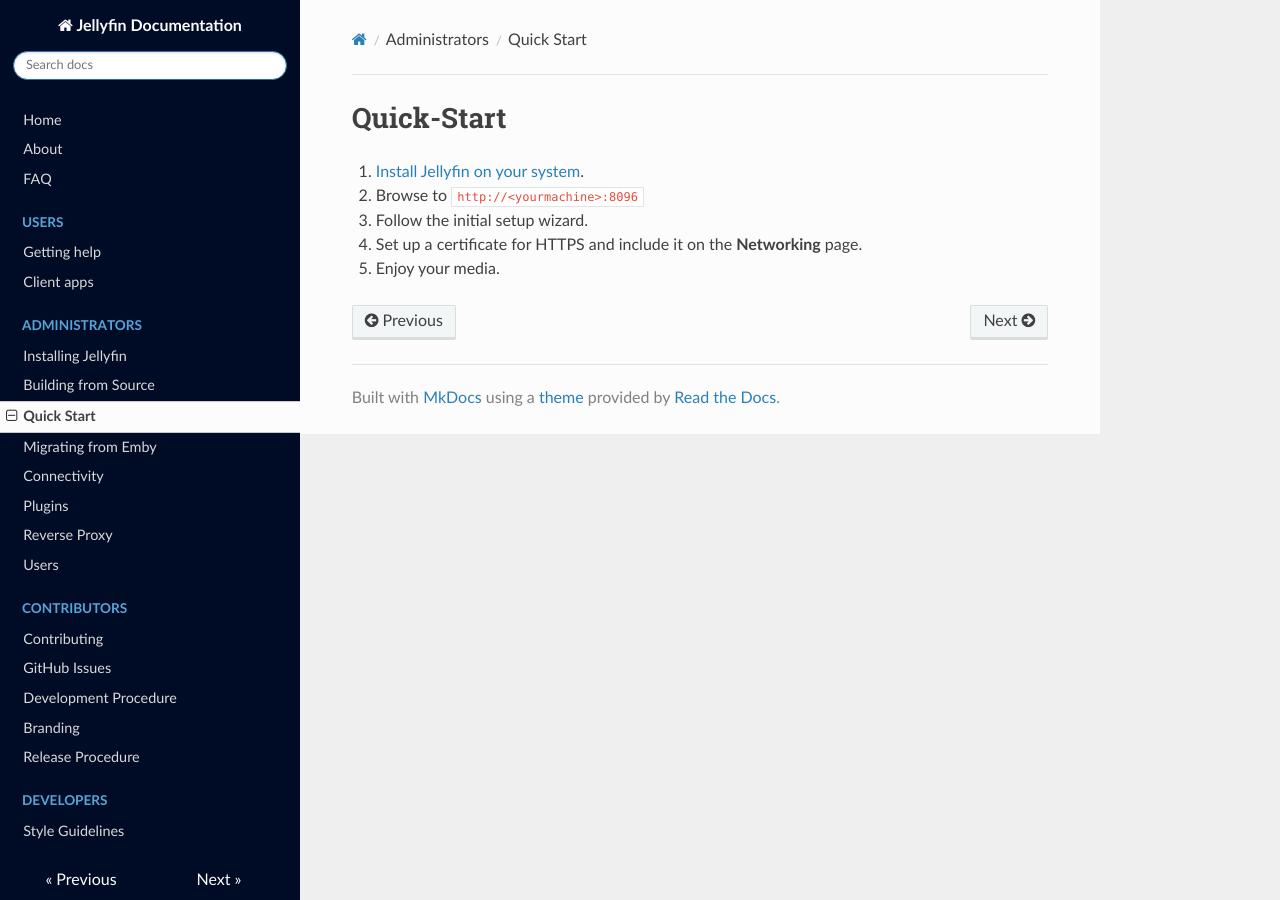
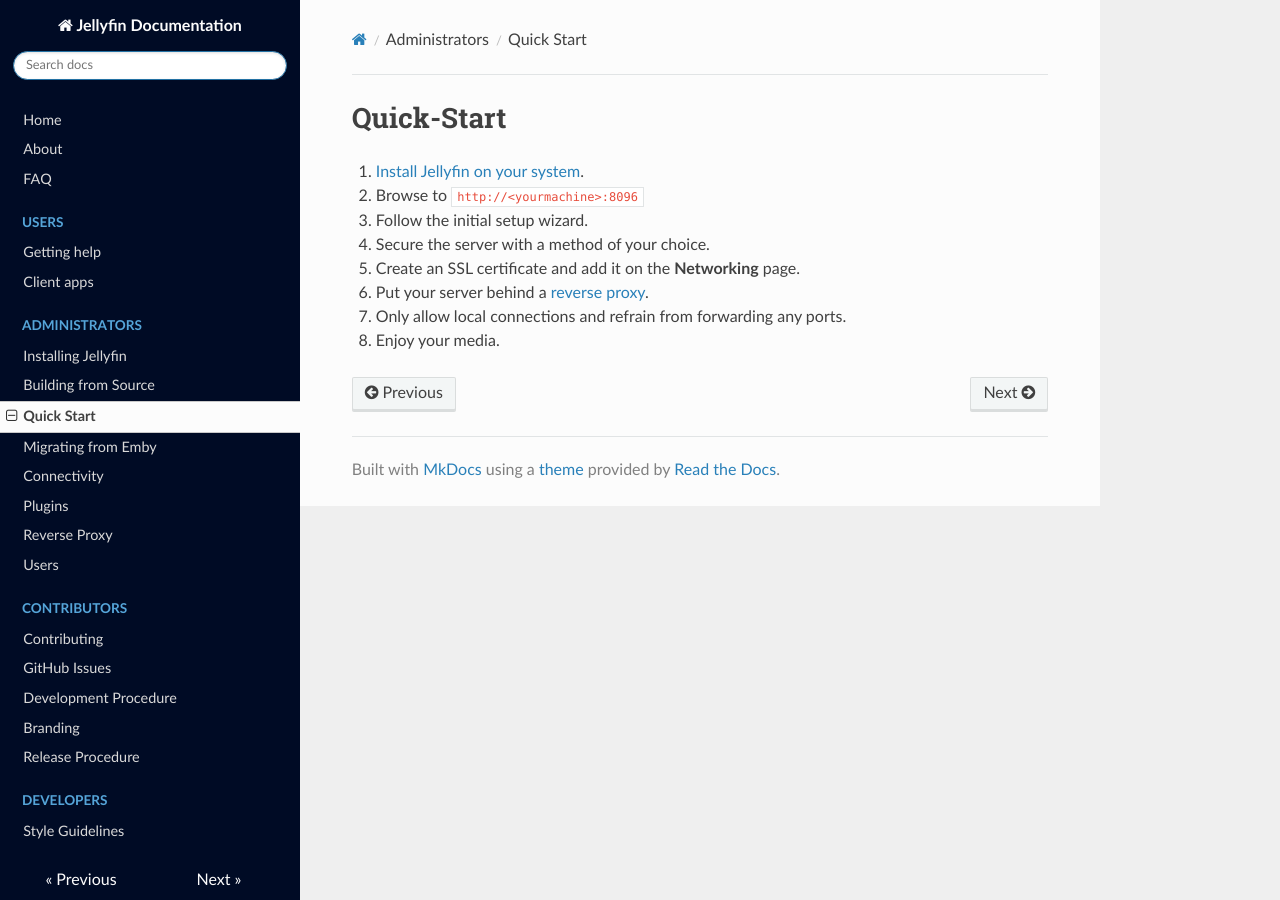
Before and after one commit to jellyfin-archive/jellyfin-docs, an MkDocs documentation site: the page built from docs/administrator-docs/quick-start.md, in a window 1280 px wide. Built offline with MkDocs 1.6.1, drawn with Linux system fonts in a browser that asks for light colours; nearby versions of some CDN libraries; old or Windows-style settings are respelled for this version of MkDocs.

Commit message:
include several options for securing the server

```diff
--- a/docs/administrator-docs/quick-start.md
+++ b/docs/administrator-docs/quick-start.md
@@ -2,10 +2,13 @@
 
 1. [Install Jellyfin on your system](/administrator-docs/installing).
 
-1. Browse to `http://<yourmachine>:8096`
+2. Browse to `http://<yourmachine>:8096`
 
-1. Follow the initial setup wizard.
+3. Follow the initial setup wizard.
 
-1. Set up a certificate for HTTPS and include it on the **Networking** page.
+4. Secure the server with a method of your choice.
+  * Create an SSL certificate and add it on the **Networking** page.
+  * Put your server behind a [reverse proxy](adminitrator-docs/reverse-proxy).
+  * Only allow local connections and refrain from forwarding any ports.
 
-1. Enjoy your media.
+5. Enjoy your media.
```
